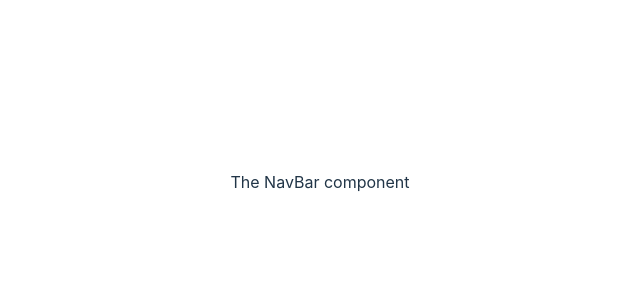
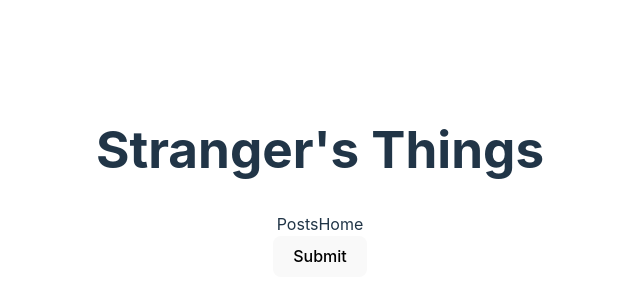
Before and after one commit to andrewboug/Strangers_Things, a React (Vite) app: page / in a window 1280 px wide. Shown: the part 218-518 px from the top of the page, without its empty margins (320-960 px from the left). Built offline with nearby package versions, Linux system fonts and the light colour scheme.

Commit message:
added stuff to navbar and login components

```diff
--- a/src/App.jsx
+++ b/src/App.jsx
@@ -13,7 +13,7 @@ function App() {
       <Routes>
         <Route path="/posts" element={<Posts />} />
         <Route path="/profile" element={<Profile />} />
-        <Route path="/login" element={<LogIn />} />
+        <Route path="/" element={<LogIn />} />
         <Route path="/register" element={<Register />} />
       </Routes>
     </div>
--- a/src/components/LogIn.jsx
+++ b/src/components/LogIn.jsx
@@ -1,5 +1,10 @@
 import React from "react";
 
 export default function LogIn() {
-  return <div>The LogIn component</div>;
+  return (
+    <div>
+      <form input="text" placeholder="Username"></form>
+      <button>Submit</button>
+    </div>
+  );
 }
--- a/src/components/NavBar.jsx
+++ b/src/components/NavBar.jsx
@@ -1,5 +1,11 @@
 import React from "react";
 
 export default function NavBar() {
-  return <div>The NavBar component</div>;
+  return (
+    <div>
+      <h1>Stranger's Things</h1>
+      <span>Posts</span>
+      <span>Home</span>
+    </div>
+  );
 }
```
